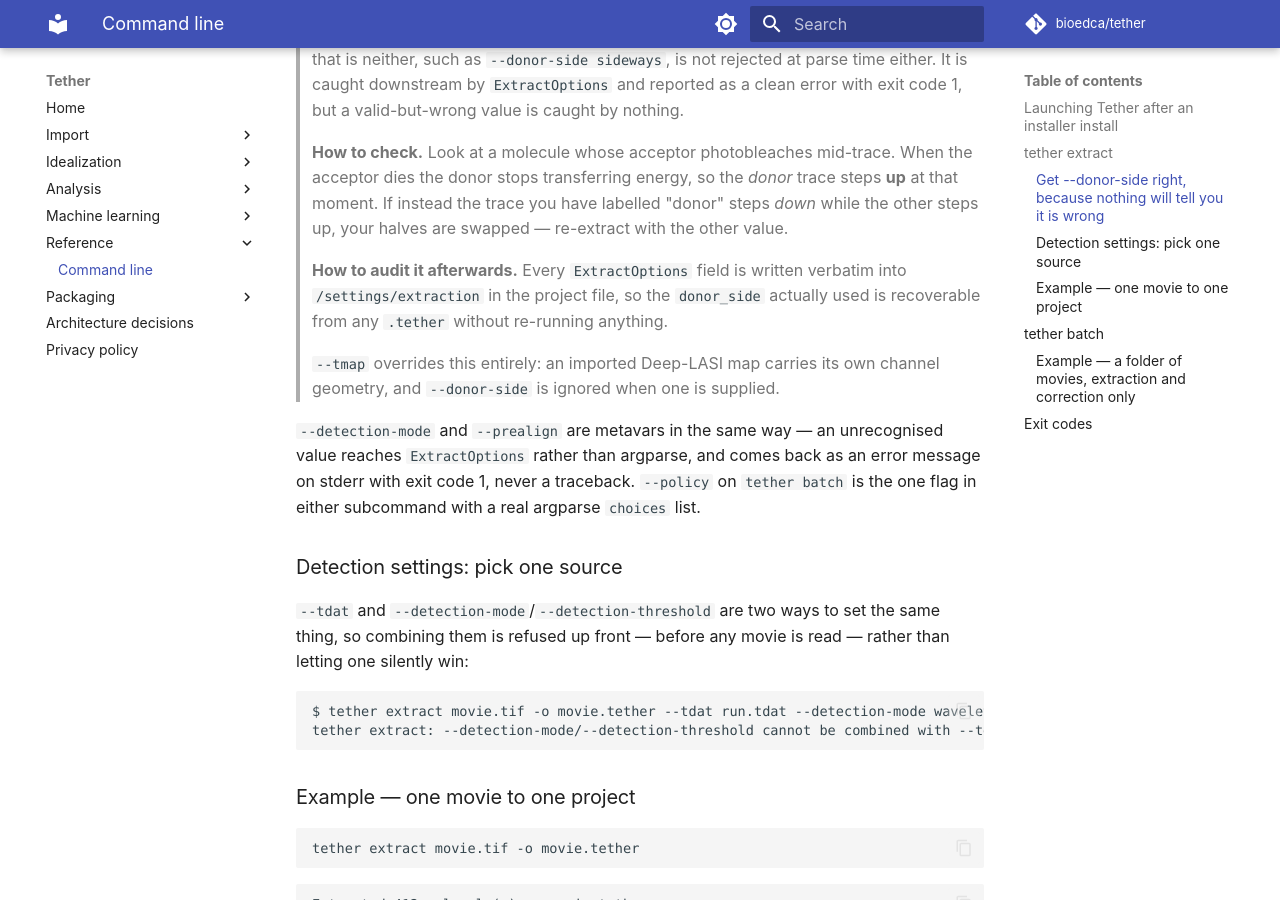
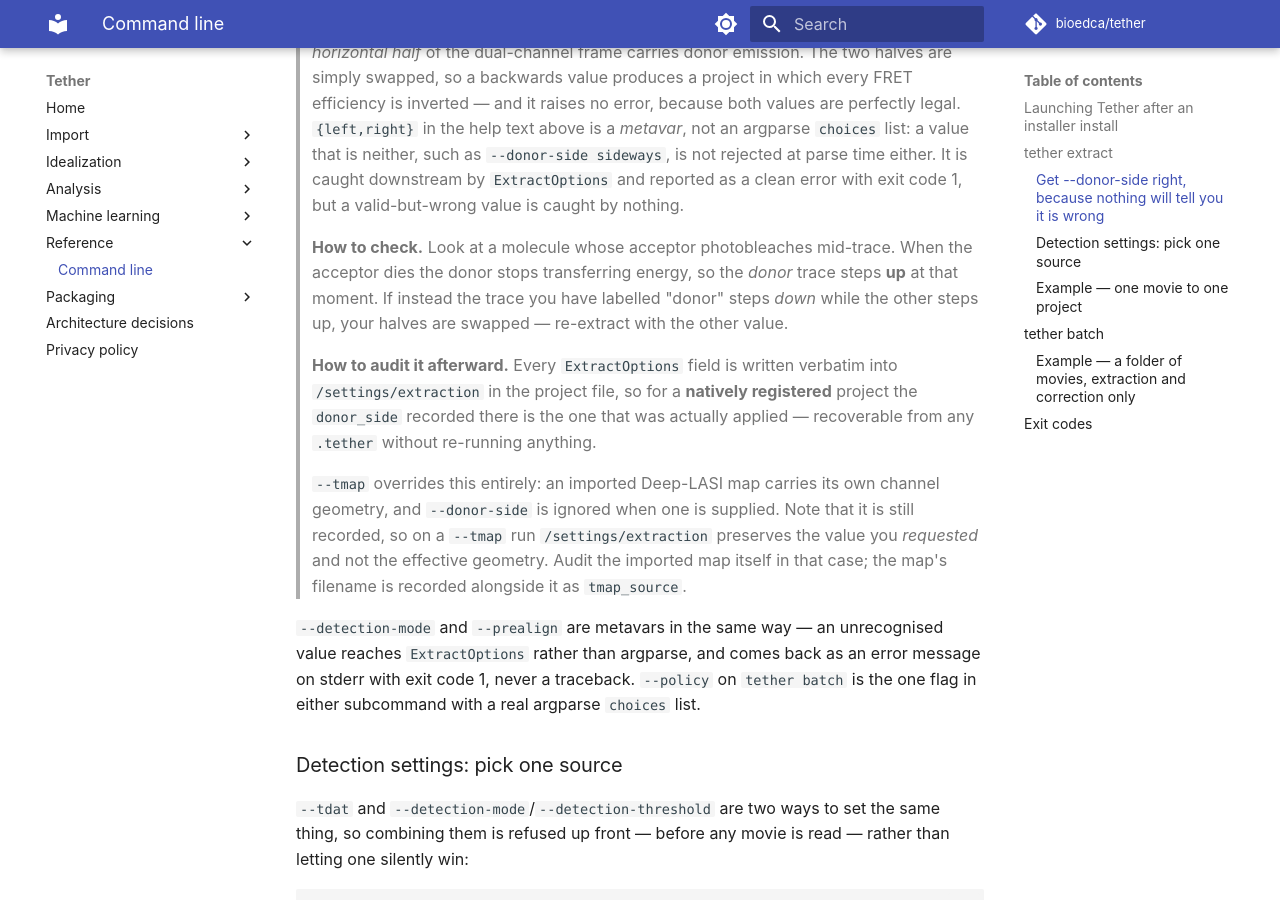
Before and after one commit to bioedca/tether, an MkDocs documentation site: the page built from docs/cli.md, in a window 1280 px wide and 900 px high, scrolled down 3186 px. Built offline with MkDocs 1.6.1 and Material for MkDocs 9.7.7, drawn with Linux system fonts in a browser that asks for light colours; comment, search, counter and statistics services are not loaded; the version menu is left out; some of the changed text lies outside the part shown.

Commit message:
fix(docs): address the CLI-reference review findings
Four findings from the automated review, all legitimate:

- The PowerShell PATH snippet was labelled "persists for your user account" but
  `$env:PATH = ...` only lives as long as the process. Split into the
  current-session form and a real `[Environment]::SetEnvironmentVariable(...,
  "User")` form, noting the latter takes effect in new sessions only.
- The `--donor-side` auditability claim was too broad. `/settings/extraction`
  records `asdict(options)`, so on a `--tmap` run it preserves the `donor_side`
  the user *requested* — which the imported map then ignored — not the effective
  channel geometry. Scoped the claim to natively registered projects and pointed
  `--tmap` users at the map itself and the recorded `tmap_source`.
- Labelled the two bare argparse-usage fences `text` (markdownlint MD040).
- "afterwards" -> "afterward" (American English, matching the rest of the corpus).

The fourth was the substantive one: the docs/parser sync checks searched the
whole page, so an `extract`-only option documented under the `batch` section
would have passed. `--tmap`, `--tdat` and `--overwrite` exist on both parsers,
which is exactly the case that hid the hole. Direction 1 now slices the page at
the `## `tether <name>`` headings and matches each parser against its own
section; the slice runs to the next level-2 heading so the `###` callout and
worked examples stay with their subcommand. Verified it fails when a flag is
moved out of its own section rather than trusting the green run.

Direction 2 (no invented flags) stays page-wide, as does the top-level
`--version`, which belongs to no subcommand section.

````diff
--- a/docs/cli.md
+++ b/docs/cli.md
@@ -32,8 +32,13 @@
 ```
 
 ```powershell
-# Windows PowerShell — persists for your user account
+# Windows PowerShell — current session only
 $env:PATH = "<install-root>\bin;$env:PATH"
+
+# Windows PowerShell — persists for your user account (new sessions only;
+# it does not affect the session you run it in)
+[Environment]::SetEnvironmentVariable(
+    "PATH", "<install-root>\bin;" + [Environment]::GetEnvironmentVariable("PATH", "User"), "User")
 ```
 
 Without that step, substitute the full launcher path from the table for `tether` in
@@ -56,7 +61,7 @@
 Run the native extraction pipeline — split → detect → register → colocalize → integrate —
 on one dual-channel TIFF movie and write a new `.tether` project.
 
-```
+```text
 tether extract [-h] -o OUTPUT [--overwrite] [--donor-side {left,right}]
                [--detection-mode {wavelet,intensity,bandpass}]
                [--detection-threshold FRAC] [--window WINDOW]
@@ -102,12 +107,16 @@
 > that moment. If instead the trace you have labelled "donor" steps *down* while the other
 > steps up, your halves are swapped — re-extract with the other value.
 >
-> **How to audit it afterwards.** Every `ExtractOptions` field is written verbatim into
-> `/settings/extraction` in the project file, so the `donor_side` actually used is
-> recoverable from any `.tether` without re-running anything.
+> **How to audit it afterward.** Every `ExtractOptions` field is written verbatim into
+> `/settings/extraction` in the project file, so for a **natively registered** project the
+> `donor_side` recorded there is the one that was actually applied — recoverable from any
+> `.tether` without re-running anything.
 >
 > `--tmap` overrides this entirely: an imported Deep-LASI map carries its own channel
-> geometry, and `--donor-side` is ignored when one is supplied.
+> geometry, and `--donor-side` is ignored when one is supplied. Note that it is still
+> recorded, so on a `--tmap` run `/settings/extraction` preserves the value you *requested*
+> and not the effective geometry. Audit the imported map itself in that case; the map's
+> filename is recorded alongside it as `tmap_source`.
 
 `--detection-mode` and `--prealign` are metavars in the same way — an unrecognised value
 reaches `ExtractOptions` rather than argparse, and comes back as an error message on
@@ -147,7 +156,7 @@
 and each stage is checkpointed, so re-running the same command resumes only the
 incomplete stages instead of redoing finished work.
 
-```
+```text
 tether batch [-h] -d OUT_DIR [--tmap PATH] [--tdat PATH] [--policy {warn,fail}]
              [--no-idealize] [--overwrite] [--log PATH] [--max-restarts N]
              [--sidecar-timeout SECONDS] [--sidecar-python PATH] [--no-defer]
````
Also changed, not shown: 1 other file.
